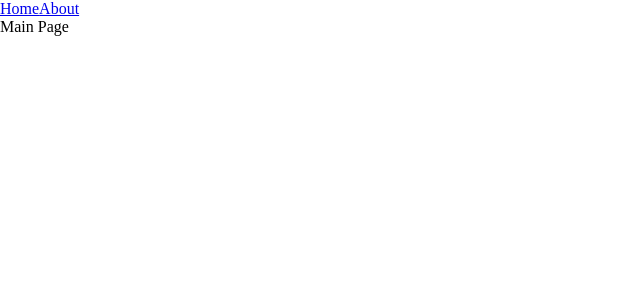
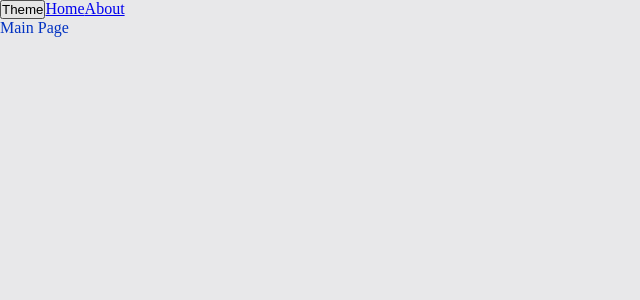
Before and after one commit to Husan-Negmatullaev/magnum-opus, a React app: page / in a window 1280 px wide. Shown: the top 300 px of the page, without its empty margins (0-640 px from the left). Built offline with nearby package versions, Linux system fonts and the light colour scheme.

Commit message:
feat: Организация стиÐ01-07: Организация стÐлей. Добавляем темы

```diff
--- a/src/App.tsx
+++ b/src/App.tsx
@@ -4,11 +4,16 @@ import {Link, Route, Routes} from "react-router-dom";
 import {AboutAsyncPage} from "./pages/AboutPage/AboutPage.async";
 import {MainAsyncPage} from "./pages/MainPage/MainPage.async";
 
-import "./index.scss";
+import {useTheme} from "./theme/useTheme";
+
+import "./styles/index.scss";
 
 const App = () => {
+    const {theme, toggleTheme} = useTheme();
+
     return (
-        <>
+        <div className={`app ${theme}`}>
+            <button type="button" onClick={toggleTheme}>Theme</button>
             <Link to={"/"}>Home</Link>
             <Link to={"/about"}>About</Link>
             <Suspense fallback={"Loading..."}>
@@ -17,7 +22,7 @@ const App = () => {
                     <Route path={"/about"} element={<AboutAsyncPage />} />
                 </Routes>
             </Suspense>
-        </>
+        </div>
     );
 };
 
--- a/src/index.scss
+++ /dev/null
@@ -1,9 +0,0 @@
-* {
-    margin: 0;
-    padding: 0;
-    box-sizing: border-box;
-}
-
-.app {
-    font-size: 30px;
-}
--- a/src/index.tsx
+++ b/src/index.tsx
@@ -2,10 +2,13 @@ import {render} from "react-dom";
 import { BrowserRouter } from "react-router-dom";
 
 import App from "./App";
+import ThemeProvider from "./theme/ThemeProvider";
 
 render(
     <BrowserRouter>
-        <App />
+        <ThemeProvider>
+            <App />
+        </ThemeProvider>
     </BrowserRouter>,
     document.getElementById("root")
 )
--- /dev/null
+++ b/src/styles/index.scss
@@ -0,0 +1,13 @@
+@import "reset";
+@import "variables/globals";
+@import "themes/normal";
+@import "themes/dark";
+
+.app {
+    font-size: var(--font-m);
+
+    background-color: var(--bg-color);
+    color: var(--primary-color);
+
+    min-height: 100vh;
+}
--- /dev/null
+++ b/src/styles/reset.scss
@@ -0,0 +1,5 @@
+* {
+  margin: 0;
+  padding: 0;
+  box-sizing: border-box;
+}
--- /dev/null
+++ b/src/styles/themes/dark.scss
@@ -0,0 +1,6 @@
+.app.dark {
+  --bg-color: #090949;
+
+  --primary-color: #049604;
+  --secondary-color: #04ff04;
+}
--- /dev/null
+++ b/src/styles/themes/normal.scss
@@ -0,0 +1,6 @@
+.app.light {
+  --bg-color: #e8e8ea;
+
+  --primary-color: #0232c2;
+  --secondary-color: #0449e0;
+}
--- /dev/null
+++ b/src/styles/variables/globals.scss
@@ -0,0 +1,13 @@
+@use "sass:math";
+
+:root {
+  --font-family-main: Consolas, "Times New Roman", serif;
+
+  --font-size-m: 16px;
+  --fs-line-m: math.div(24, 16);
+  --font-m: var(--font-size-m) / var(--fs-line-m) var(--font-family-main);
+
+  --font-size-l: 24px;
+  --fs-line-l: math.div(32, 24);
+  --font-l: var(--font-size-l) / var(--fs-line-l) var(--font-family-main);
+}
--- /dev/null
+++ b/src/theme/ThemeContext.ts
@@ -0,0 +1,15 @@
+import {createContext} from "react";
+
+export enum Theme {
+    LIGHT = "light",
+    DARK = "dark",
+}
+
+export interface ThemeContextProps {
+    theme?: Theme;
+    setTheme?: (theme: Theme) => void;
+}
+
+export const ThemeContext = createContext<ThemeContextProps>({});
+
+export const LOCAL_STORAGE_THEME_KEY = "theme";
--- /dev/null
+++ b/src/theme/ThemeProvider.tsx
@@ -0,0 +1,21 @@
+import React from 'react';
+import {LOCAL_STORAGE_THEME_KEY, Theme, ThemeContext} from "./ThemeContext";
+
+const defaultTheme = localStorage.getItem(LOCAL_STORAGE_THEME_KEY) as Theme || Theme.LIGHT;
+
+const ThemeProvider: React.FC = ({children}) => {
+    const [theme, setTheme] = React.useState<Theme>(defaultTheme);
+
+    const defaultProps = React.useMemo(() => ({
+        theme: theme,
+        setTheme: setTheme
+    }), [theme])
+
+    return (
+        <ThemeContext.Provider value={defaultProps}>
+            {children}
+        </ThemeContext.Provider>
+    );
+};
+
+export default ThemeProvider;
--- /dev/null
+++ b/src/theme/useTheme.ts
@@ -0,0 +1,22 @@
+import {LOCAL_STORAGE_THEME_KEY, Theme, ThemeContext} from "./ThemeContext";
+import React from "react";
+
+interface IUseTheme {
+    theme: Theme;
+    toggleTheme: () => void;
+}
+
+export const useTheme = (): IUseTheme => {
+    const {theme, setTheme} = React.useContext(ThemeContext);
+
+    const toggleTheme = () => {
+        const newTheme = theme === Theme.DARK ? Theme.LIGHT : Theme.DARK
+        setTheme(newTheme);
+        localStorage.setItem(LOCAL_STORAGE_THEME_KEY, newTheme);
+    };
+
+    return {
+        theme,
+        toggleTheme
+    };
+}
```
